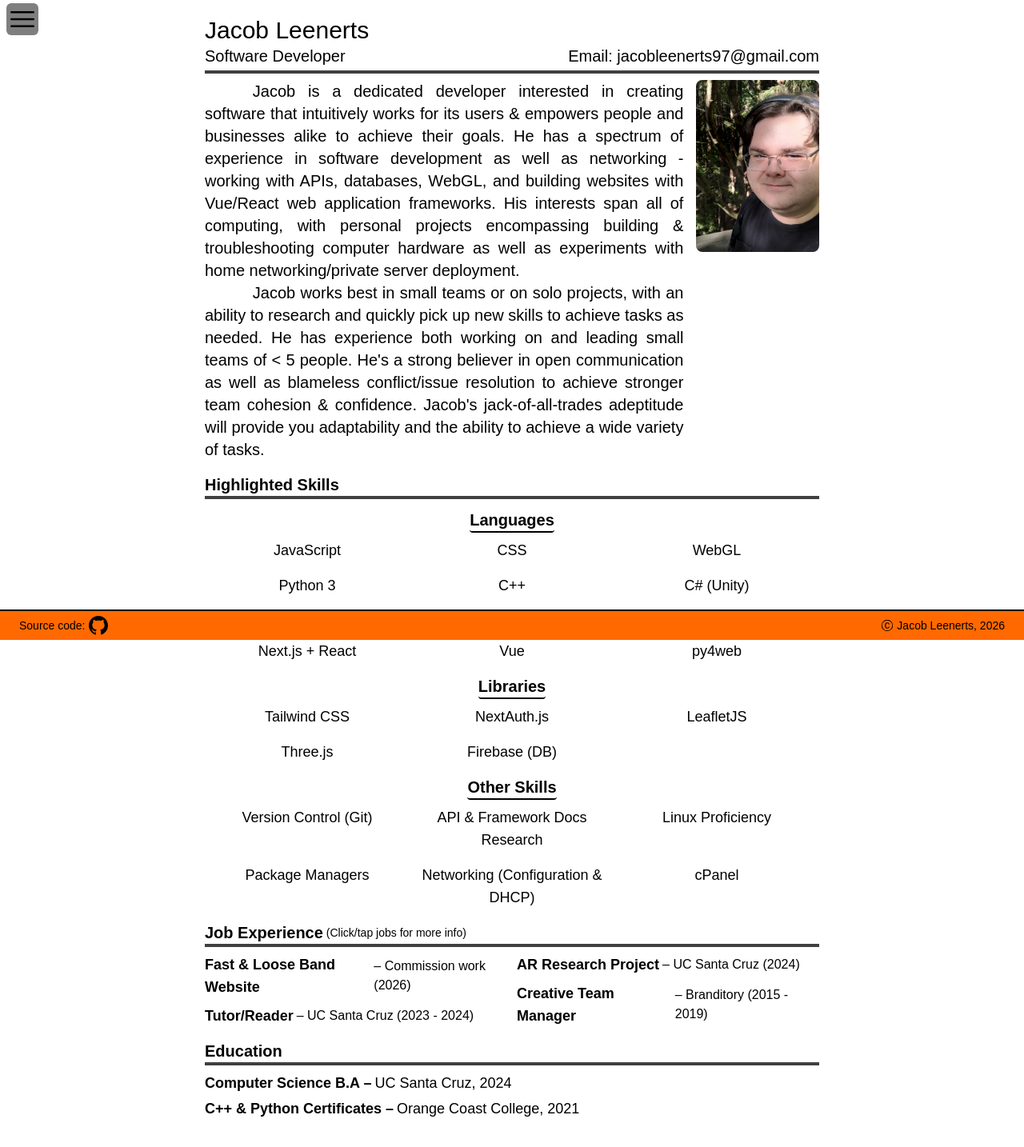
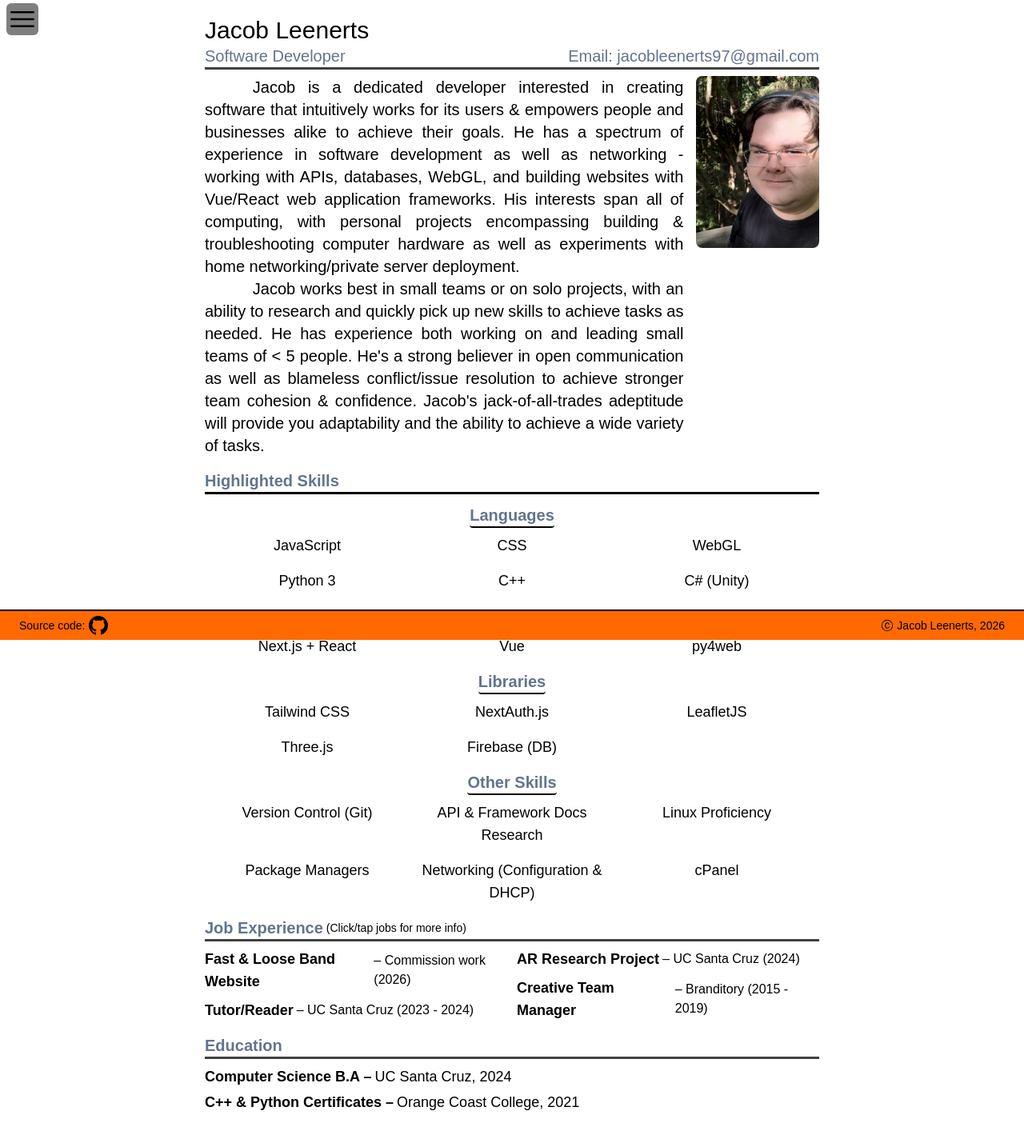
Before and after one commit to jleenerts/zozsite, a Next.js app: page /resume in a window 1280 px wide. Shown: the top 1434 px of the page at 80% size. Built offline with nearby package versions, Linux system fonts and the light colour scheme; a web font is replaced by a local one.

Commit message:
add color to resume sections

```diff
--- a/app/resume/page.tsx
+++ b/app/resume/page.tsx
@@ -23,12 +23,12 @@ export default function ResumePage() {
             <div>
                <h1 className="text-3xl">Jacob Leenerts</h1>
             </div>
-            <div className="text-lg xl:text-xl flex flex-col xl:flex-row justify-between pb-1
-                              border-b-4 border-black/75 dark:border-white/75"
+            <div className="text-lg xl:text-xl flex flex-col xl:flex-row content-center justify-between
+                              text-slate-500 dark:text-slate-400 border-b-3 border-black/75 dark:border-white/75"
             >
                <p>Software Developer</p>
                <a  href="mailto:jacobleenerts97+jobs@gmail.com?subject=Job%20Inquiry"
-                  className="hover:text-blue-600 active:text-blue-600 visited:text-violet-700"
+                  className="hover:text-sky-500 active:text-sky-500 visited:text-violet-700"
                >
                   Email: jacobleenerts97@gmail.com
                </a>
@@ -69,11 +69,15 @@ export default function ResumePage() {
 
          </section>
          <section id="skills" className="pt-4 text-base xl:text-lg *:text-center">
-            <div className="flex items-center border-b-4 border-black/75 dark:border-white/75">
-               <b className="text-lg xl:text-xl">Highlighted Skills</b>
+            <div className="flex items-center border-b-3">
+               <b className="text-slate-500 dark:text-slate-400 text-lg xl:text-xl">Highlighted Skills</b>
             </div>
             <div className="pt-3 xl:text-xl flex justify-center items-center">
-               <b className="border-b-2 rounded-sm">Languages</b>
+               <b className="text-slate-500 dark:text-slate-400
+                              border-black dark:border-white border-b-2 rounded-sm"
+               >
+                  Languages
+               </b>
             </div>
             <ul className="grid grid-cols-3 *:my-2 place-content-around justify-items-center-safe
                            text-sm xl:text-lg *:transition *:hover:scale-120 *:duration-150 *:ease-out"
@@ -86,7 +90,11 @@ export default function ResumePage() {
                <li>C# (Unity)</li>
             </ul>
             <div className="pt-2 xl:text-xl flex justify-center items-center">
-               <b className="border-b-2 rounded-sm">Frameworks</b>
+               <b className="text-slate-500 dark:text-slate-400
+                              border-black dark:border-white border-b-2 rounded-sm"
+               >
+                  Frameworks
+               </b>
             </div>
             <ul className="grid grid-cols-3 *:my-2 place-content-around justify-items-center-safe
                            text-sm xl:text-lg *:transition *:hover:scale-120 *:duration-150 *:ease-out"
@@ -96,7 +104,11 @@ export default function ResumePage() {
                <li>py4web</li>
             </ul>
             <div className="pt-2 xl:text-xl flex justify-center items-center">
-               <b className="border-b-2 rounded-sm">Libraries</b>
+               <b className="text-slate-500 dark:text-slate-400
+                              border-black dark:border-white border-b-2 rounded-sm"
+               >
+                  Libraries
+               </b>
             </div>
             <ul className="grid grid-cols-3 *:my-2 place-content-around justify-items-center-safe
                            text-sm xl:text-lg *:transition *:hover:scale-120 *:duration-150 *:ease-out"
@@ -108,7 +120,11 @@ export default function ResumePage() {
                <li>Firebase (DB)</li>
             </ul>
             <div className="pt-2 xl:text-xl flex justify-center items-center">
-               <b className="border-b-2 rounded-sm">Other Skills</b>
+               <b className="text-slate-500 dark:text-slate-400
+                              border-black dark:border-white border-b-2 rounded-sm"
+               >
+                  Other Skills
+               </b>
             </div>
             <ul className="grid grid-cols-3 *:my-2 place-content-around justify-items-center-safe
                            text-sm xl:text-lg *:transition *:hover:scale-120 *:duration-150 *:ease-out"
@@ -122,8 +138,8 @@ export default function ResumePage() {
             </ul>
          </section>
          <section id="work-history" className="pt-2 text-base xl:text-lg">
-            <div className="flex items-center border-b-4 border-black/75 dark:border-white/75">
-               <b className="text-lg xl:text-xl">Job Experience</b>
+            <div className="flex items-center border-b-3 border-black/75 dark:border-white/75">
+               <b className="text-slate-500 dark:text-slate-400 text-lg xl:text-xl">Job Experience</b>
                <p className="ml-1 text-sm">(Click/tap jobs for more info)</p>
             </div>
             <div id="jobs"className="flex flex-col lg:flex-row w-full">
@@ -168,8 +184,8 @@ export default function ResumePage() {
             </div>
          </section>
          <section id="education" className="pt-4 text-base xl:text-lg">
-            <div className="flex items-center border-b-4 border-black/75 dark:border-white/75">
-               <b className="text-lg xl:text-xl">Education</b>
+            <div className="flex items-center border-b-3 border-black/75 dark:border-white/75">
+               <b className="text-slate-500 dark:text-slate-400 text-lg xl:text-xl">Education</b>
             </div>
             <div className="mt-2 flex flex-col xl:flex-row">
                <b>Computer Science B.A –</b>
```
